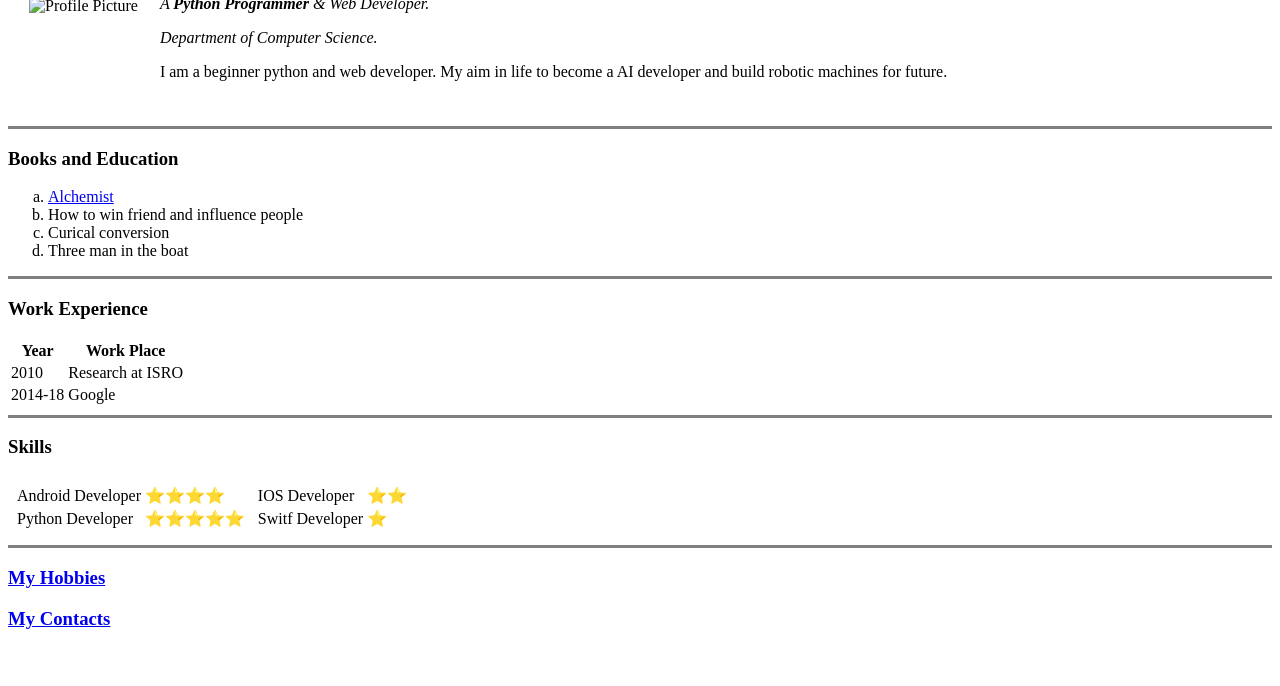
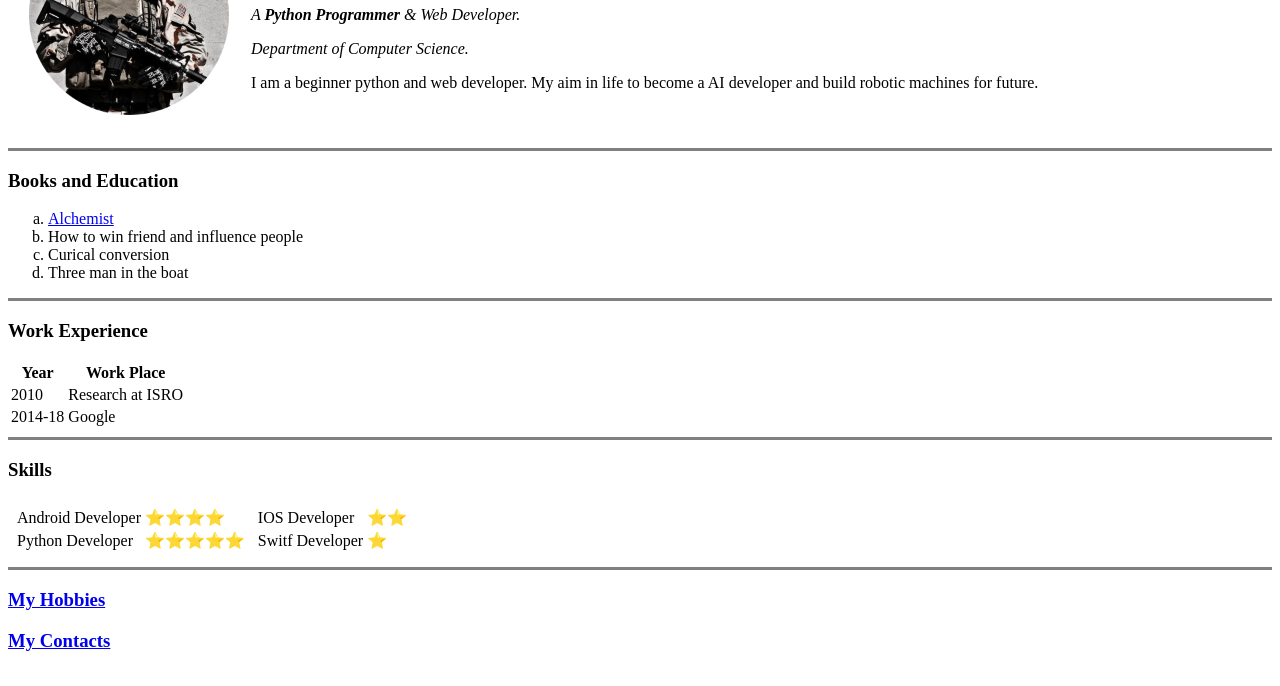
Before and after one commit to vikasme18/mywebsite, a plain HTML site: page index.html in a window 1280 px wide. Shown: the part 114-800 px from the top of the page. Drawn offline with Linux system fonts and the light colour scheme.

Commit message:
Update index.html

```diff
--- a/index.html
+++ b/index.html
@@ -10,7 +10,7 @@
     <table cellspacing="20">
         <tr>
             <td>
-                <img src="images/Navy Seal.png" alt="Profile Picture" height="200px">
+                <img src="Navy Seal.png" alt="Profile Picture" height="200px">
             </td>
             <td>
                 <h1>Vikas Meena</h1>
```
